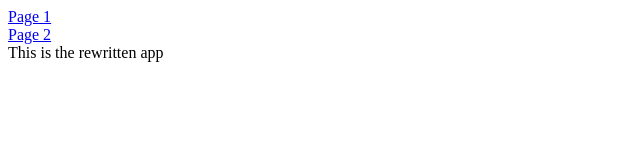
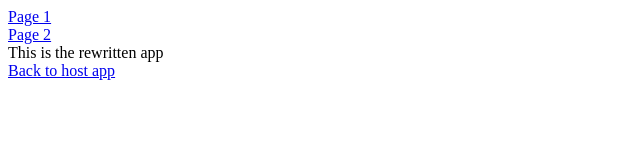
Before and after one commit to motifland/motif-rewrites-docs, a Next.js app: page /docs/page2 in a window 1280 px wide. Shown: the top 160 px of the page, without its empty margins (0-640 px from the left). Built offline with nearby package versions, Linux system fonts and the light colour scheme.

Commit message:
Upgrade to canary

```diff
--- a/pages/docs/page1.tsx
+++ b/pages/docs/page1.tsx
@@ -11,6 +11,9 @@ export default function Page1() {
           <Link href="/docs/page2">Page 2</Link>
         </div>
         <div>This is the rewritten app</div>
+        <div>
+          <Link href="/">Back to host app</Link>
+        </div>
       </main>
     </>
   )
--- a/pages/docs/page2.tsx
+++ b/pages/docs/page2.tsx
@@ -11,6 +11,9 @@ export default function Page2() {
           <Link href="/docs/page2">Page 2</Link>
         </div>
         <div>This is the rewritten app</div>
+        <div>
+          <Link href="/">Back to host app</Link>
+        </div>
       </main>
     </>
   )
```
